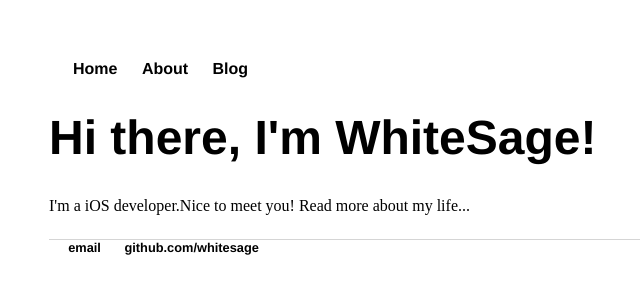
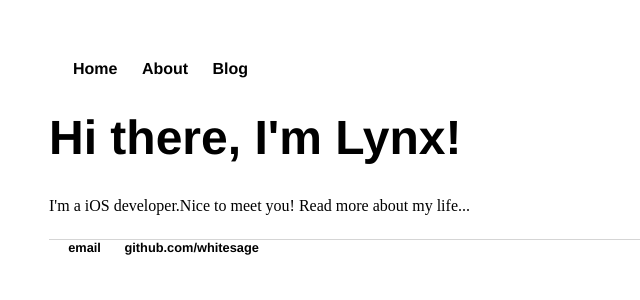
Before and after one commit to binhaozeng/binhaozeng.github.io, a Jekyll site: the page built from index.html, in a window 1280 px wide. Shown: the top 300 px of the page, without its empty margins (143-783 px from the left). Built offline with Jekyll 4.4.1, drawn with Linux system fonts in a browser that asks for light colours.

Commit message:
Update index.html

```diff
--- a/index.html
+++ b/index.html
@@ -1,8 +1,8 @@
 ---
 layout: default
-title: WhiteSage's first github blog
+title: Lynx's first github blog
 ---
 <div class="blurb">
-	<h1>Hi there, I'm WhiteSage!</h1>
+	<h1>Hi there, I'm Lynx!</h1>
 	<p>I'm a iOS developer.Nice to meet you! <a href="/about">Read more about my life...</a></p>
 </div><!-- /.blurb -->
```
